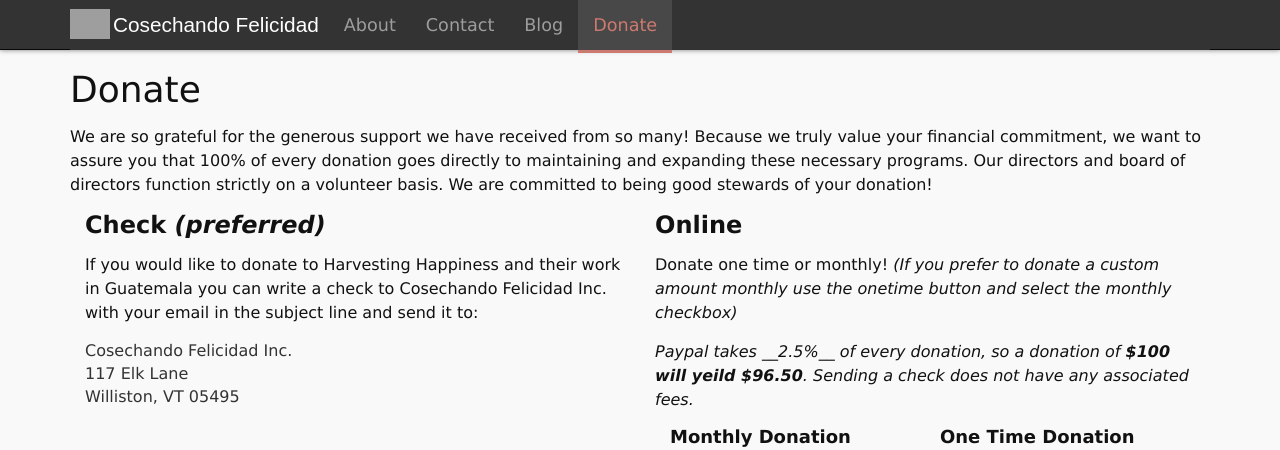
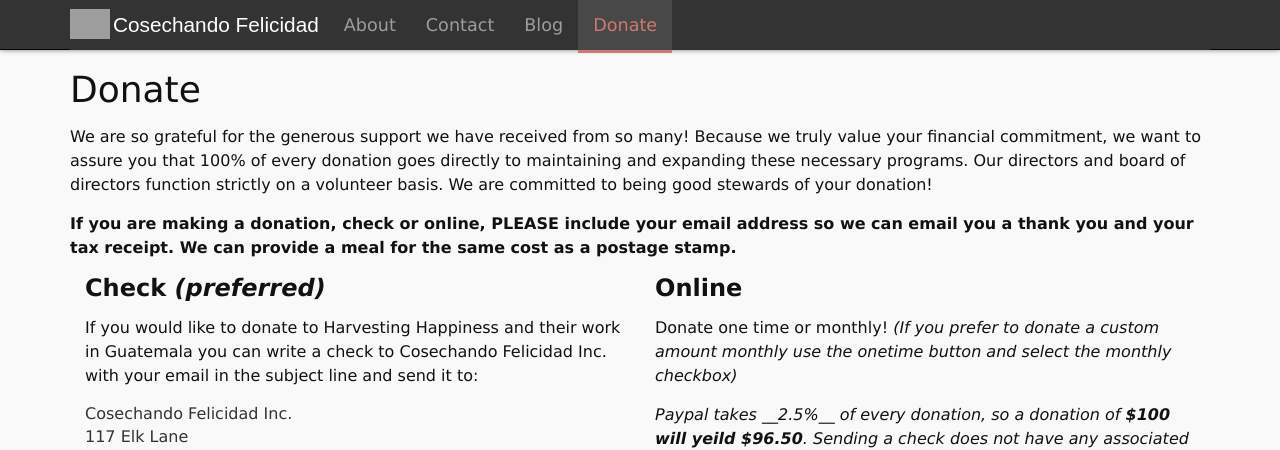
Before and after one commit to harvestinghappiness/harvestinghappiness.github.io, a Jekyll site: the page built from donate.md, in a window 1280 px wide and 1400 px high. Shown: the top 450 px of the window. Built offline with Jekyll 4.4.1, drawn with Linux system fonts in a browser that asks for light colours; some of the changed text lies outside the part shown.

Commit message:
Update donate.md

```diff
--- a/donate.md
+++ b/donate.md
@@ -5,6 +5,8 @@ permalink: /donate/
 ---
 
 We are so grateful for the generous support we have received from so many! Because we truly value your financial commitment, we want to assure you that 100% of every donation goes directly to maintaining and expanding these necessary programs. Our directors and board of directors function strictly on a volunteer basis. We are committed to being good stewards of your donation!
+
+**If you are making a donation, check or online, PLEASE include your email address so we can email you a thank you and your tax receipt. We can provide a meal for the same cost as a postage stamp.**
 
 <div class="col-sm-6">
 <h3>Check <i>(preferred)</i></h3>
```
Also changed, not shown: other parts of donate.md (+0 -2 lines).
